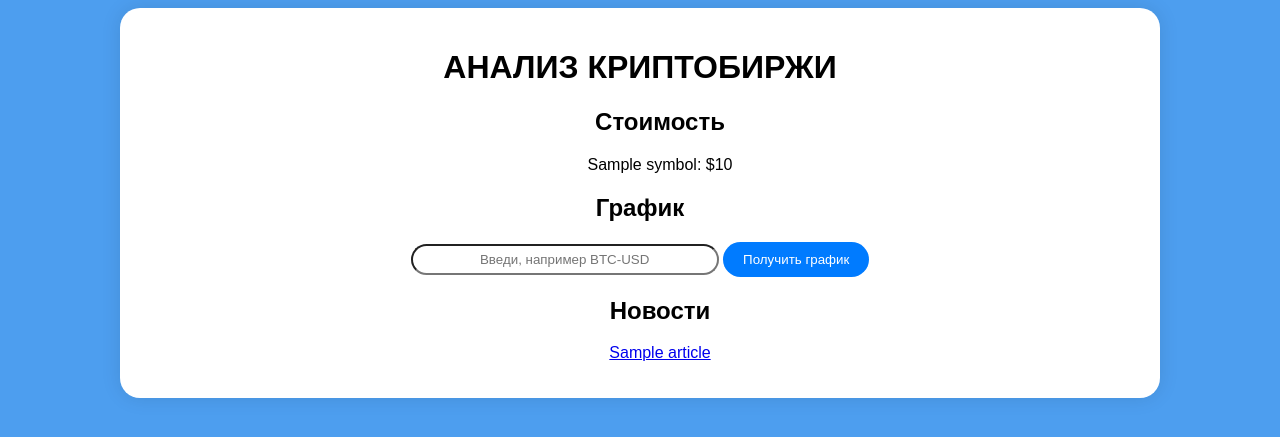
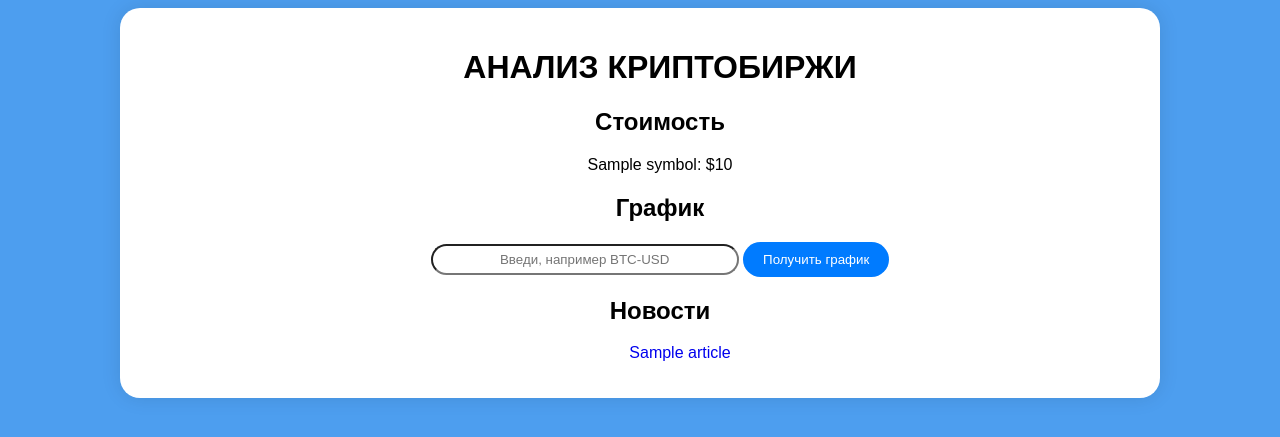
Before and after one commit to Ryize/Analizator, a Flask app: template templates/cripta.html in a window 1280 px wide. Shown: the top 437 px of the page. Run offline with Flask 3, Linux system fonts and the light colour scheme; the template is opened without the code that fills it: most values are stand-ins (such as "Sample title", 1, 10 or a date in 2020).

Commit message:
Обновление шаблона

```diff
--- a/templates/cripta.html
+++ b/templates/cripta.html
@@ -13,9 +13,10 @@
 </head>
 <body>
 <div class="container">
-    <h1>АНАЛИЗ КРИПТОБИРЖИ</h1>
+<!--    <h1>АНАЛИЗ КРИПТОБИРЖИ</h1>-->
 <!--    <h2>Стоимость</h2>-->
     <ul>
+        <h1>АНАЛИЗ КРИПТОБИРЖИ</h1>
         <h2>Стоимость</h2>
         {% for symbol, price in prices.items() %}
             <p>{{ symbol }}: ${{ price }}</p>
@@ -25,20 +26,24 @@
         <form method="post">
 <!--            <h2>График</h2>-->
             <div class="input-box">
+                <ul>
                     <h2>График</h2>
                     <input type="text" placeholder="Введи, например BTC-USD" autocomplete="off" name="content" required>
                     <button type="submit" class="btn">Получить график</button>
+                </ul>
             </div>
         </form>
     </div>
 <!--    <h2>Новости</h2>-->
+    <div class="articles-container">
         <ul>
             <h2>Новости</h2>
             {% for article in news %}
-            <p><a href="{{ article.link }}">{{ article.title }}</a></p>
+                <ol><a href="{{ article.link }}" style="text-decoration: none;">{{ article.title }}</a></ol>
     <!--            <ol><a href="{{ article.link }}">{{ article.title }}</a> (Sentiment: {{ article.sentiment }})</ol>-->
             {% endfor %}
         </ul>
     </div>
+</div>
 </body>
 </html>
```
Lines whose indentation alone changed are shown as unchanged.
